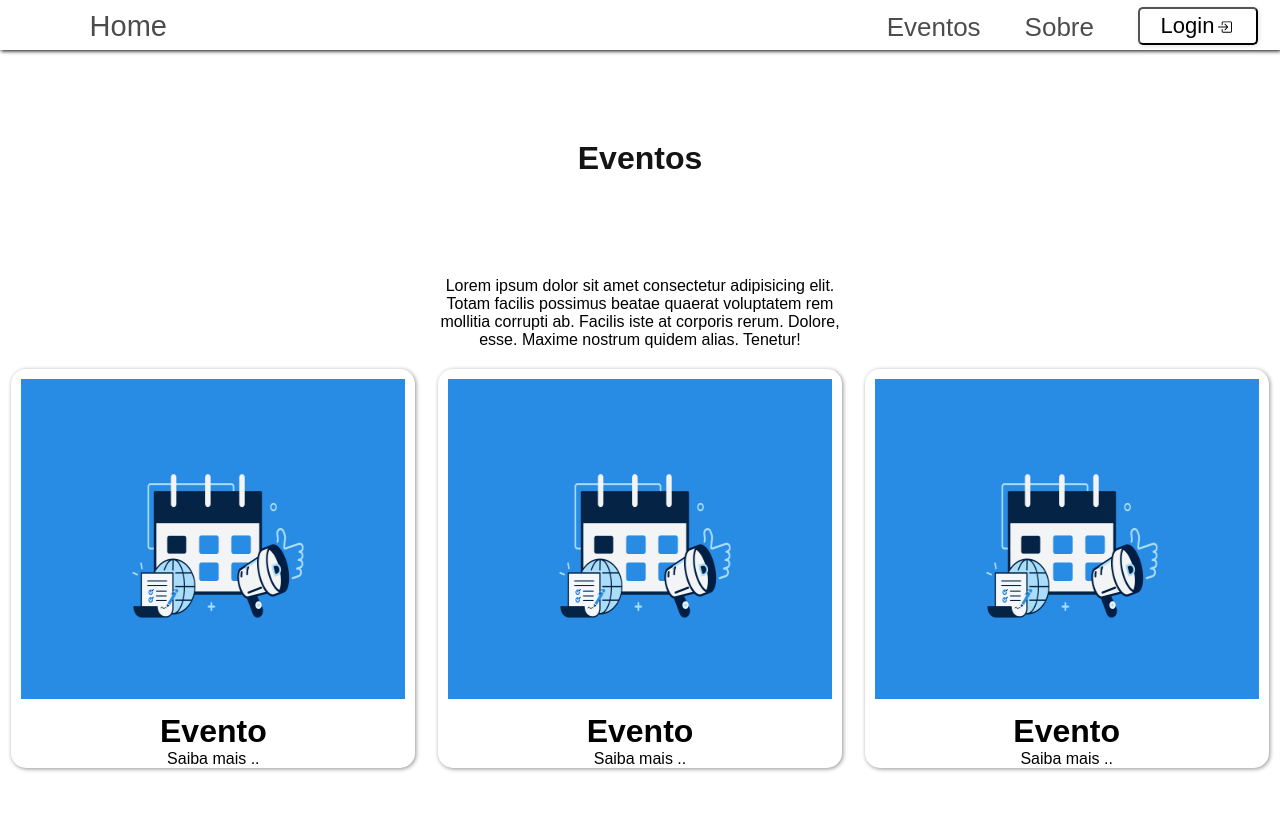
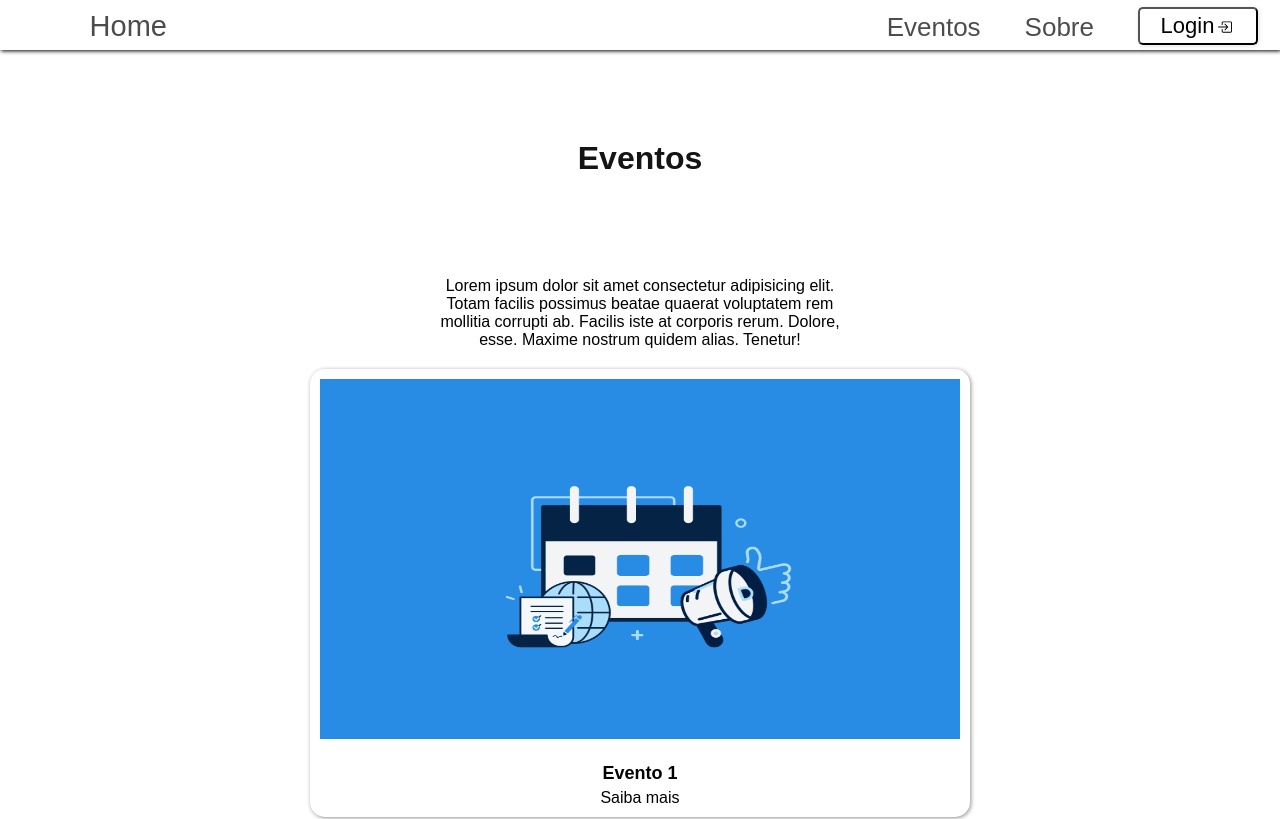
Before and after one commit to kancke55/Pojeto-MDM, a React (Vite) app in the folder Front/: page /events in a window 1280 px wide. Shown: the top 819 px of the page. Built offline with nearby package versions, Linux system fonts and the light colour scheme.

Commit message:
Atualização v1

```diff
--- /dev/null
+++ b/Front/public/eve.json
@@ -0,0 +1,21 @@
+[
+  {
+    "id": "1",
+    "name": "Evento 1" ,
+    "conteudo": "Saiba mais",
+    "img-evento": "https://imgcentauro-a.akamaihd.net/230x230/94313731.jpg"
+  },
+    {
+    "id": "2",
+    "name": "Evento 2",
+    "conteudo": "Saiba mais",
+    "img-evento": "https://imgcentauro-a.akamaihd.net/230x230/95150919.jpg"
+  },
+      {
+    "id": "3",
+    "name": "Evento 3",
+    "conteudo": "Saiba mais",
+    "img-evento": "https://imgcentauro-a.akamaihd.net/230x230/95150919.jpg"
+  }
+
+]
--- a/Front/src/pages/events/events.css
+++ b/Front/src/pages/events/events.css
@@ -30,9 +30,23 @@
 
     border-radius: 15px;
 }
+
+.event-1 .info {
+    display: flex;
+    flex-direction: column;
+    align-items: center;
+    justify-content: center;
+    padding: 10px;
+}
+.event-1 .info .name {
+    font-size: 18px;
+    font-weight: bold;
+    margin-bottom: 5px;
+}
+
 .img-evento {
-    width: 30vw;
-    height: 40vh;
+    width: 50vw;
+    height: 45vh;
     padding: 10px;
     margin: 0
 }
--- a/Front/src/pages/events/events.jsx
+++ b/Front/src/pages/events/events.jsx
@@ -1,11 +1,17 @@
-import React from 'react'
+import React, { useEffect, useState } from 'react'
 import Header from '../../components/header/header'
 import './events.css'
 import Footer from '../../components/footer/footer'
 
 export default function Events() {
+  const [data, setData] = useState([]);
+  useEffect(() => {
+    fetch ('http://localhost:5173/public/eve.json')
+    .then(response => response.json())
+    .then(console.log)
+  }, [])
   return (
-    <div >
+    <div>
       <Header/>
       <div id='event-container'>
         <div>
@@ -17,18 +23,11 @@ export default function Events() {
         <div id='evento-lista'>
           <div className='event-1'>
             <img className='img-evento' src="img/evento.png" alt="evento" />
-              <h1>Evento</h1>
-              <p>Saiba mais ..</p>
+            <div className='info'>
+              <span className='name'>Evento 1</span>
+              <span className='conteudo'>Saiba mais</span>
             </div>
-            <div className='event-1'>
-              <img className='img-evento' src="img/evento.png" alt="evento" />
-              <h1>Evento</h1>
-              <p>Saiba mais ..</p>
-            </div>
-            <div className='event-1'>
-              <img className='img-evento' src="img/evento.png" alt="evento" />
-              <h1>Evento</h1>
-              <p>Saiba mais ..</p>
+
           </div>
         </div>
       </div>
```
Also changed, not shown: 2 other files (tests, documents, lock files or other folders). Lines whose indentation alone changed are shown as unchanged.
